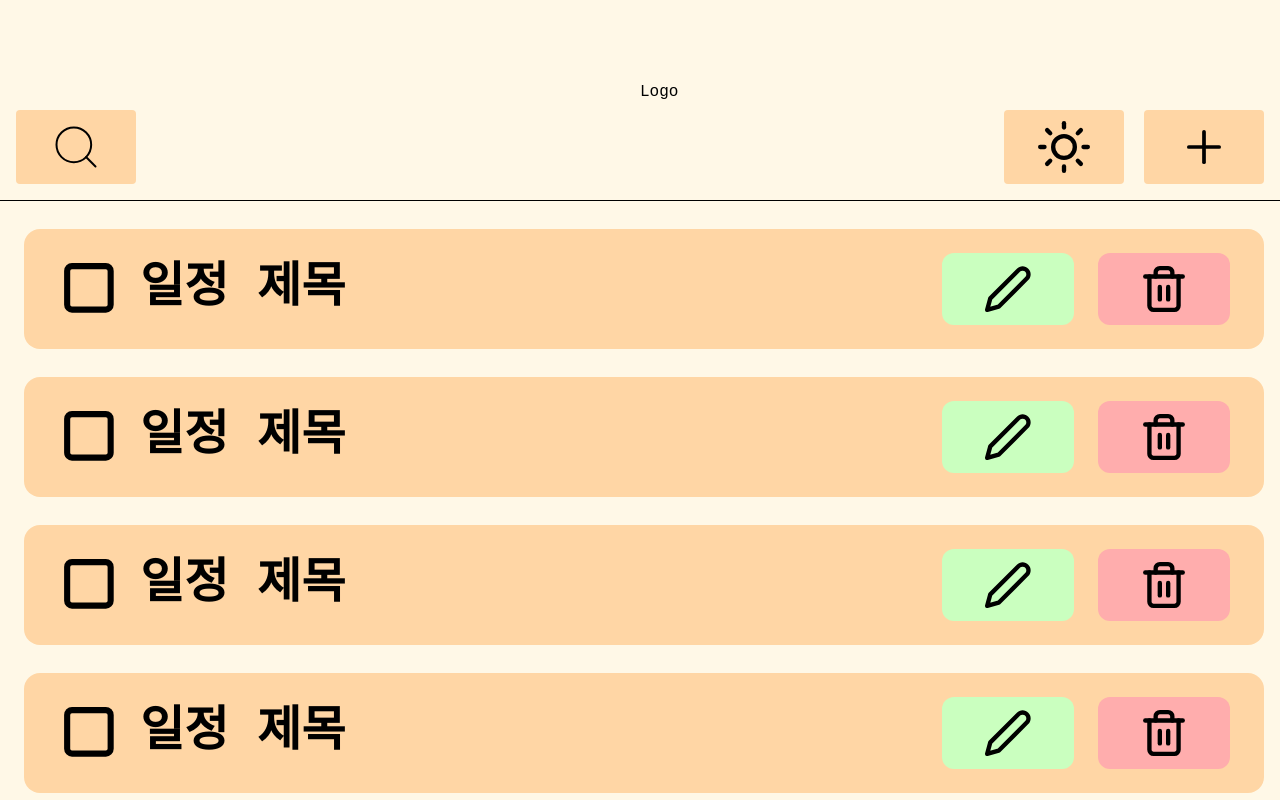
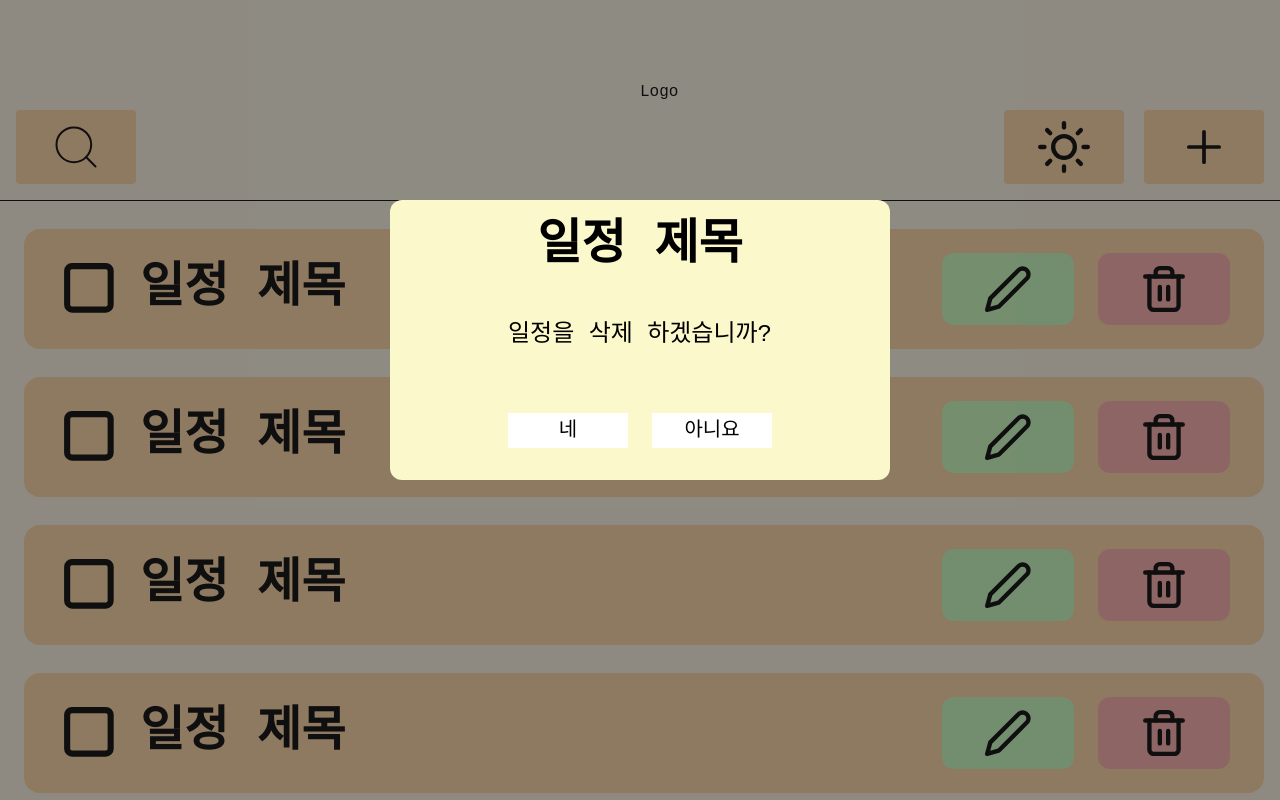
Before and after one commit to hoj0806/todo-list, a React (Vite) app: page / in a window 1280 px wide. Built offline with nearby package versions, Linux system fonts and the light colour scheme; a web font is replaced by a local one.

Commit message:
desktop todolist item popup static

```diff
--- a/src/App.jsx
+++ b/src/App.jsx
@@ -19,7 +19,7 @@ function App() {
         </div>
         <TodoList />
       </div>
-      {/* <TodoListItemPopup /> */}
+      <TodoListItemPopup />
       {/* <TodoDetailPopup /> */}
     </div>
   );
--- a/src/components/TodoListItemPopup.jsx
+++ b/src/components/TodoListItemPopup.jsx
@@ -1,12 +1,20 @@
 function TodoListItemPopup() {
   return (
     <div className='absolute top-0 w-full h-full bg-black bg-opacity-50 z-10'>
-      <div className='w-[320px] h-[180px] bg-yellow rounded-xl py-4 text-center flex flex-col mx-auto mt-[280px]'>
-        <p className='text-xl font-bold mb-9'>일정 제목</p>
-        <p className='text-sm grow'>일정을 삭제 하겠습니까?</p>
+      <div className='w-[320px] h-[180px] bg-yellow rounded-xl py-4 text-center flex flex-col mx-auto mt-[280px] desktop:w-[500px] desktop:h-[280px] desktop:mt-[200px] desktop:py-8'>
+        <p className='text-xl font-bold mb-9 desktop:text-[48px] desktop:mb-[65px]'>
+          일정 제목
+        </p>
+        <p className='text-sm grow desktop:text-[24px]'>
+          일정을 삭제 하겠습니까?
+        </p>
         <div className='flex justify-center gap-6'>
-          <button className='w-[76px] h-6 bg-white-10 text-sm'>네</button>
-          <button className='w-[76px] h-6 bg-white-10 text-sm'>아니요</button>
+          <button className='w-[76px] h-6 bg-white-10 text-sm desktop:w-[120px] desktop:h-[35px] desktop:text-[20px]'>
+            네
+          </button>
+          <button className='w-[76px] h-6 bg-white-10 text-sm desktop:w-[120px] desktop:h-[35px] desktop:text-[20px]'>
+            아니요
+          </button>
         </div>
       </div>
     </div>
```
